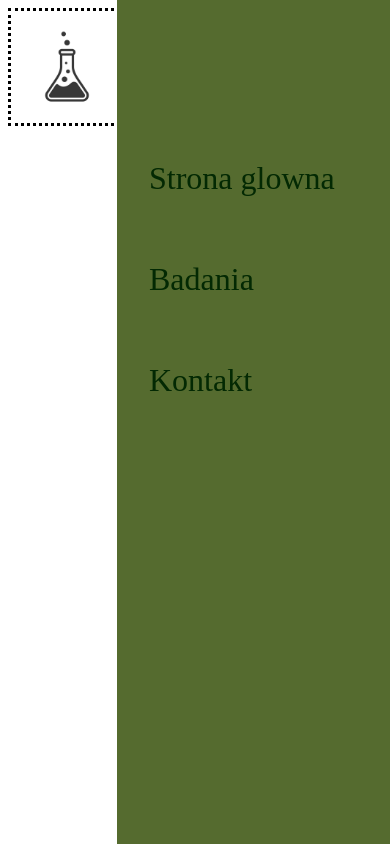
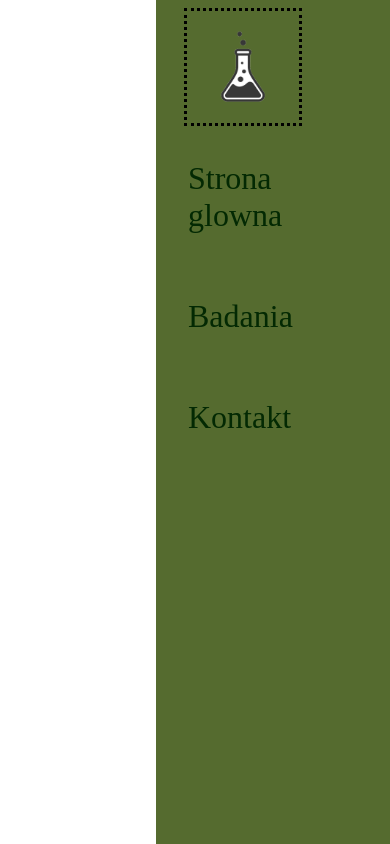
Before and after one commit to BlessYouMate/BlessYouMate.github.io, a plain HTML site: page index.html in a window 390 px wide. Drawn offline with Linux system fonts and the light colour scheme.

Commit message:
Add files via upload

```diff
--- a/index.html
+++ b/index.html
@@ -8,7 +8,7 @@
 </head>
 <body>
     <header id="primary-header" class="flex">
-        <div>
+        <div id="logo-div">
             <img src="logo.png" id="logo">
         </div>
         <nav>
--- a/style.css
+++ b/style.css
@@ -46,15 +46,25 @@
 
 @media (max-width: 35em){
     #primary-header{
+        flex-direction: column;
+        align-items: last baseline;
         background-color: white;
+        z-index: -100;
     }
-
+    #logo-div{
+        padding: 0;
+        background-color: darkolivegreen;
+        margin-right: 5rem;
+        z-index: 100;
+    }
     #primary-nav{
         position: fixed;
         flex-direction: column;
-        inset: 0 0 0 30%;
+        inset: 0 0 0 40%;
         padding: min(20vh, 10rem) 1em;
+        z-index: 1;
+        gap: 4rem;
         background-color: darkolivegreen;
-        gap: 4rem;
     }
+
 }
```
